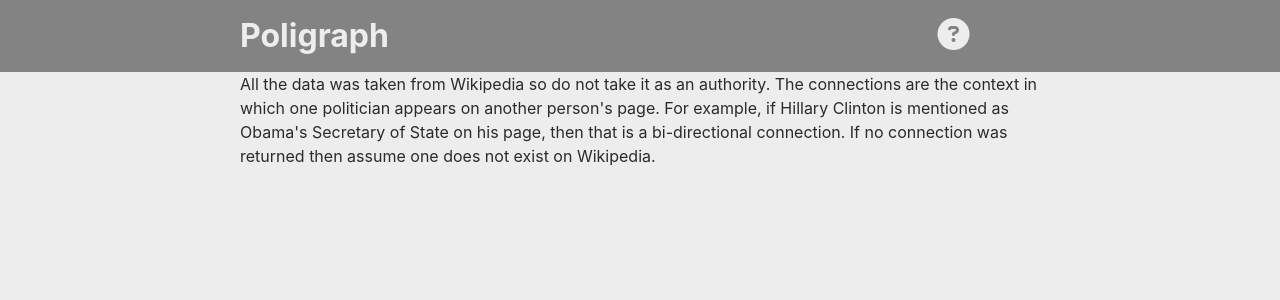
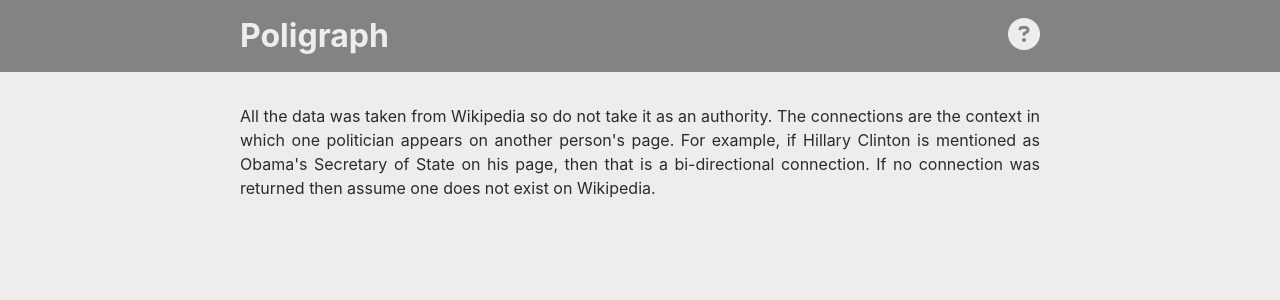
Before and after one commit to ben-cunningham/poligraph, a Flask app: page /about in a window 1280 px wide. Shown: the top 300 px of the page. Run offline with Flask 2, Linux system fonts and the light colour scheme; some libraries are stand-ins or nearby versions.

Commit message:
Align input elements better

```diff
--- a/server/static/styles/main.css
+++ b/server/static/styles/main.css
@@ -25,7 +25,6 @@ h1 {
 
 .navbar i {
   float: right;
-  padding-right: 2.2em;
   padding-top: 0.2em;
 }
 
@@ -62,7 +61,7 @@ h1 {
 
 .search-input-container {
   position: relative;
-  width: 40%;
+  width: 44%;
   display: inline-block;
 }
 
@@ -71,6 +70,11 @@ h1 {
   height: 40px;
   width: 90%;
   color: black;
+}
+
+.search-container button {
+  float: right;
+  margin-top: 8px;
 }
 
 .search-input-container .hidden {
@@ -160,3 +164,9 @@ h1 {
 :-ms-input-placeholder {
   color: #cccccc !important;
 }
+
+.about {
+  margin-top: 2em;
+  text-align: justify;
+  text-justify: inter-word;
+}
```
